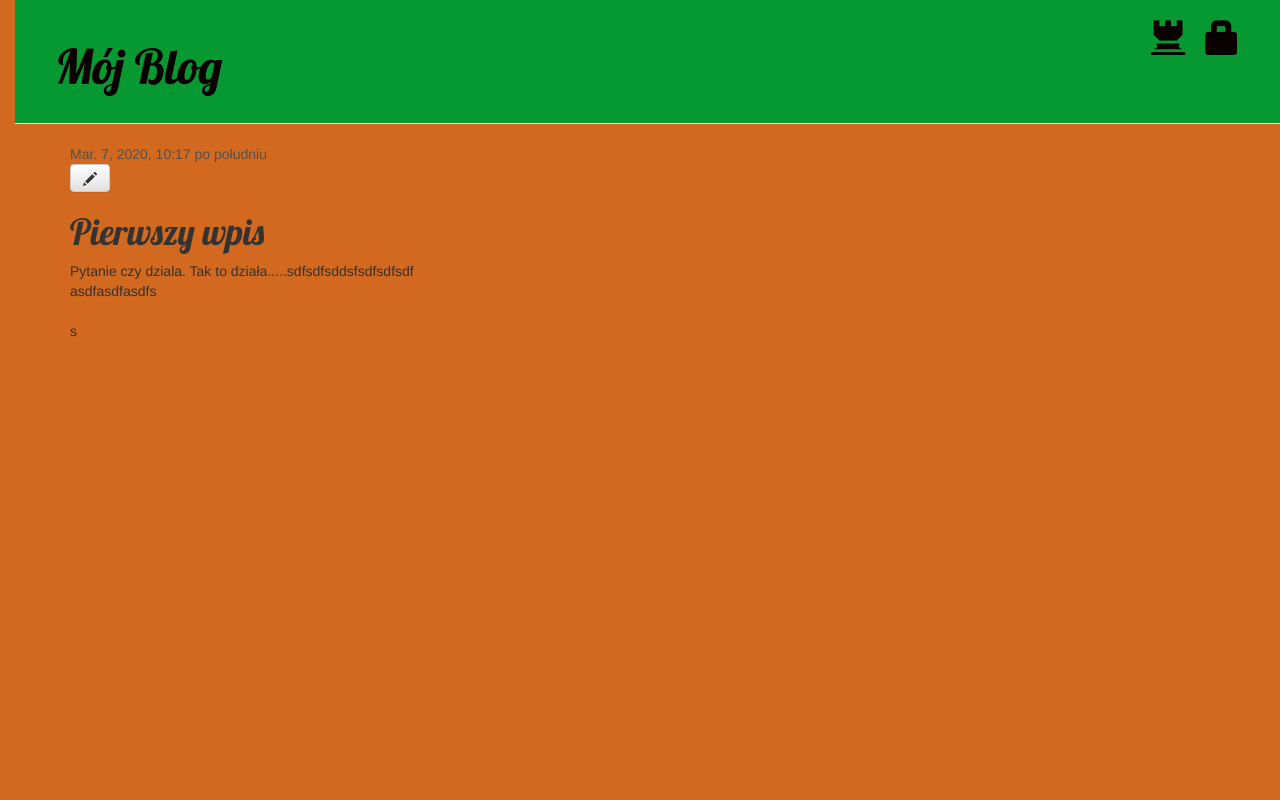
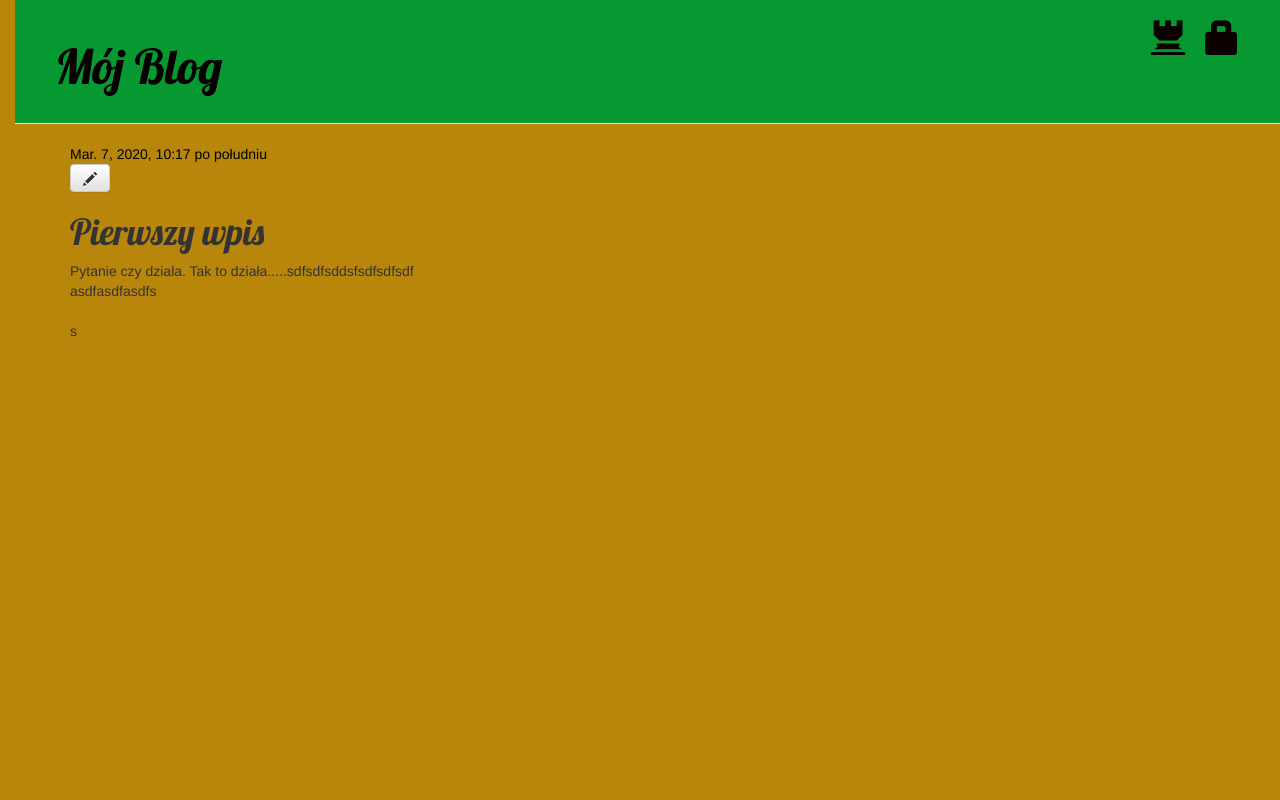
Before and after one commit to kalisz90/blog, a Django app: page /moj_blog/1 in a window 1280 px wide. Run offline with Django 3.2, Linux system fonts and the light colour scheme; data comes from the database, SQL or seed files in the repository; some libraries are stand-ins or nearby versions.

Commit message:
Aktualizacja tła

```diff
--- a/moj_blog/static/css/blog.css
+++ b/moj_blog/static/css/blog.css
@@ -3,7 +3,7 @@ h1 a, h2 a {
     font-family: 'Lobster';
 }
 body {
-    background-color: chocolate  ;
+    background-color: darkgoldenrod  ;
     padding-left: 15px;
 }
 
@@ -28,7 +28,7 @@ h1, h2, h3, h4 {
 }
 
 .date {
-    color: #515253;
+    color: #000000;
 }
 
 .save {
```
